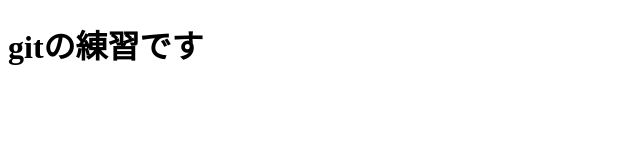
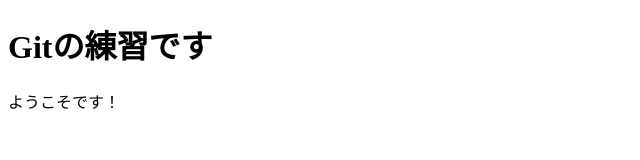
Before and after one commit to yozakurakirei/git-lesson, a plain HTML site: page index.html in a window 1280 px wide. Shown: the whole page, without its empty margins (0-640 px from the left). Drawn offline with Linux system fonts and the light colour scheme.

Commit message:
htmlタイトル下の文字追記

```diff
--- a/index.html
+++ b/index.html
@@ -7,6 +7,7 @@
 	<title>Document</title>
 </head>
 <body>
-  <h1>gitの練習です</h1>
+  <h1>Gitの練習です</h1>
+	<p>ようこそです！</p>
 </body>
 </html>
```
